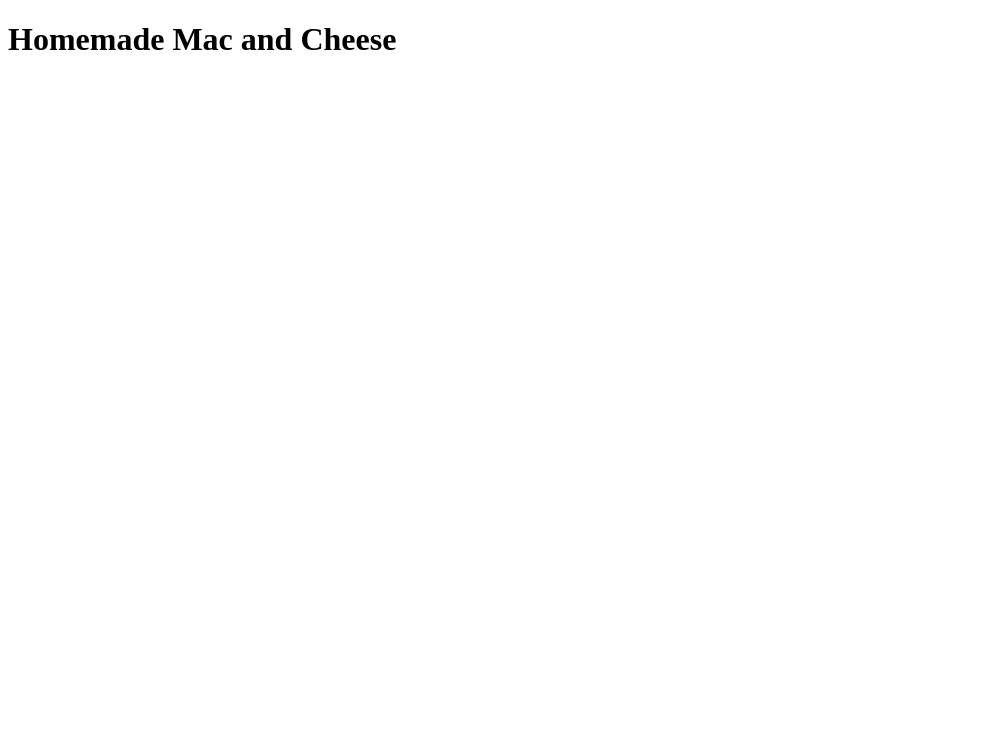
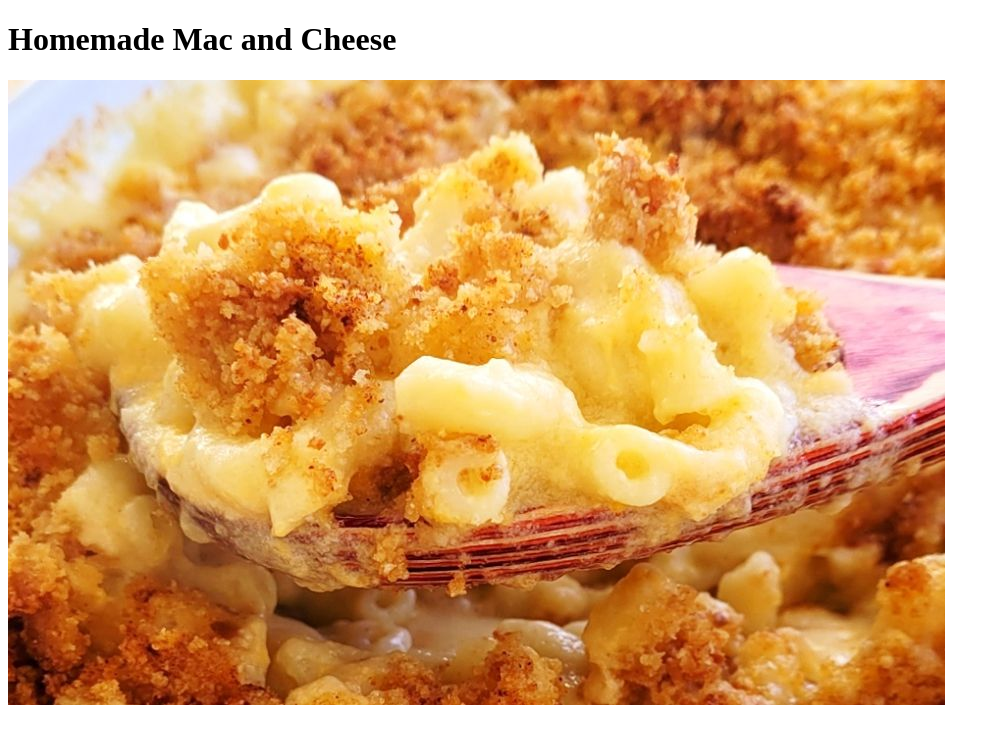
Before and after one commit to Ali-Sayed-Salehi/recipes, a plain HTML site: page recipes-pages/mac-and-cheese.html in a window 1280 px wide. Shown: the whole page, without its empty margins (0-1000 px from the left). Drawn offline with Linux system fonts and the light colour scheme.

Commit message:
Add mac and cheese photo

```diff
--- a/recipes-pages/mac-and-cheese.html
+++ b/recipes-pages/mac-and-cheese.html
@@ -9,5 +9,6 @@
 </head>
 <body>
     <h1>Homemade Mac and Cheese</h1>
+    <img src="../img/mac-and-cheese.jpg" alt="Mac and cheese photo">
 </body>
 </html>
```
